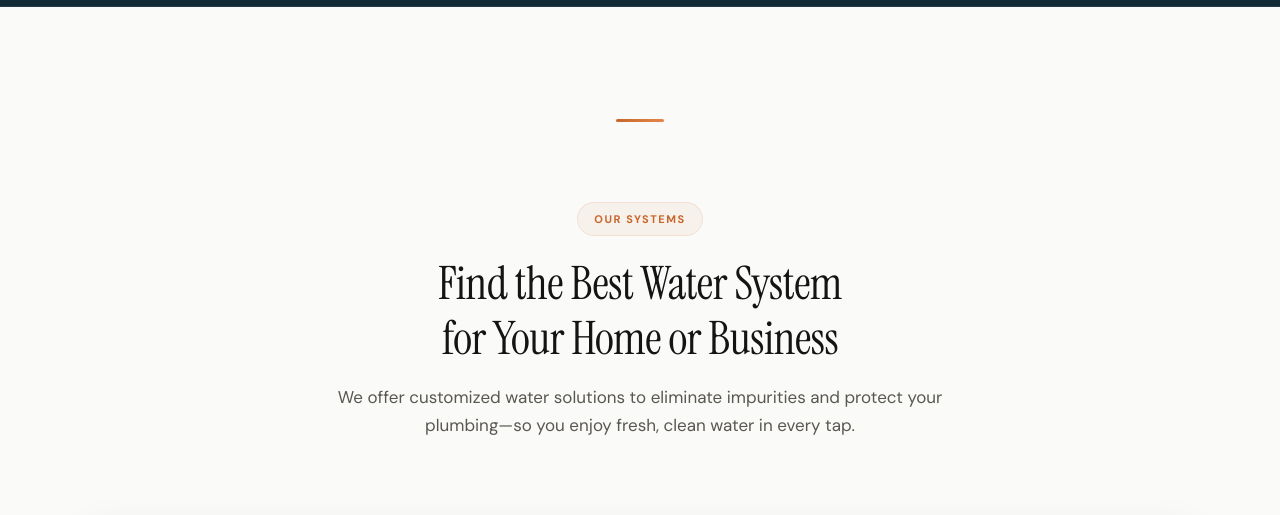
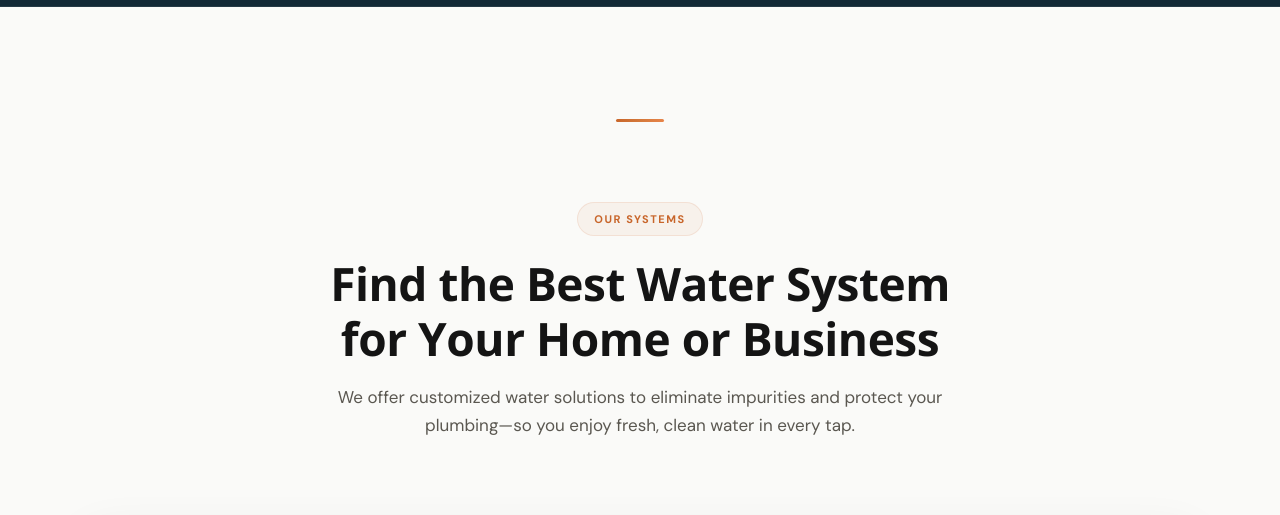
Before and after one commit to dinosoftic/rw-website, a plain HTML site: page index.html in a window 1280 px wide. Shown: the part 872-1387 px from the top of the page. Drawn offline with nearby package versions, Linux system fonts and the light colour scheme.

Commit message:
Change heading fonts to Open Sans, replace duplicate photo on service page

```diff
--- a/css/styles.css
+++ b/css/styles.css
@@ -28,7 +28,7 @@
 
   /* Typography */
   --font-primary: 'DM Sans', sans-serif;
-  --font-heading: 'Instrument Serif', serif;
+  --font-heading: 'Open Sans', sans-serif;
   --font-accent: 'DM Sans', sans-serif;
 
   /* Spacing */
@@ -145,7 +145,7 @@ ul, ol {
    -------------------------------------------------------------------------- */
 h1, h2, h3, h4, h5, h6 {
   font-family: var(--font-heading);
-  font-weight: 400;
+  font-weight: 700;
   line-height: 1.15;
   color: var(--color-secondary);
   letter-spacing: -0.01em;
--- a/index.html
+++ b/index.html
@@ -9,7 +9,7 @@
   <!-- Fonts -->
   <link rel="preconnect" href="https://fonts.googleapis.com">
   <link rel="preconnect" href="https://fonts.gstatic.com" crossorigin>
-  <link href="https://fonts.googleapis.com/css2?family=Instrument+Serif:ital@0;1&family=DM+Sans:ital,opsz,wght@0,9..40,300;0,9..40,400;0,9..40,500;0,9..40,600;0,9..40,700;1,9..40,400&display=swap" rel="stylesheet">
+  <link href="https://fonts.googleapis.com/css2?family=Open+Sans:wght@300;400;600;700;800&family=DM+Sans:ital,opsz,wght@0,9..40,300;0,9..40,400;0,9..40,500;0,9..40,600;0,9..40,700;1,9..40,400&display=swap" rel="stylesheet">
 
   <!-- Font Awesome -->
   <link rel="stylesheet" href="https://cdnjs.cloudflare.com/ajax/libs/font-awesome/4.7.0/css/font-awesome.min.css">
--- a/styles.css
+++ b/styles.css
@@ -28,7 +28,7 @@
 
   /* Typography */
   --font-primary: 'DM Sans', sans-serif;
-  --font-heading: 'Instrument Serif', serif;
+  --font-heading: 'Open Sans', sans-serif;
   --font-accent: 'DM Sans', sans-serif;
 
   /* Spacing */
@@ -113,7 +113,7 @@ ul, ol {
    -------------------------------------------------------------------------- */
 h1, h2, h3, h4, h5, h6 {
   font-family: var(--font-heading);
-  font-weight: 400;
+  font-weight: 700;
   line-height: 1.15;
   color: var(--color-secondary);
   letter-spacing: -0.01em;
```
Also changed, not shown: pages/residential/service-maintenance/index.html (+1 -1 lines), .wrangler/cache/pages.json (added).
